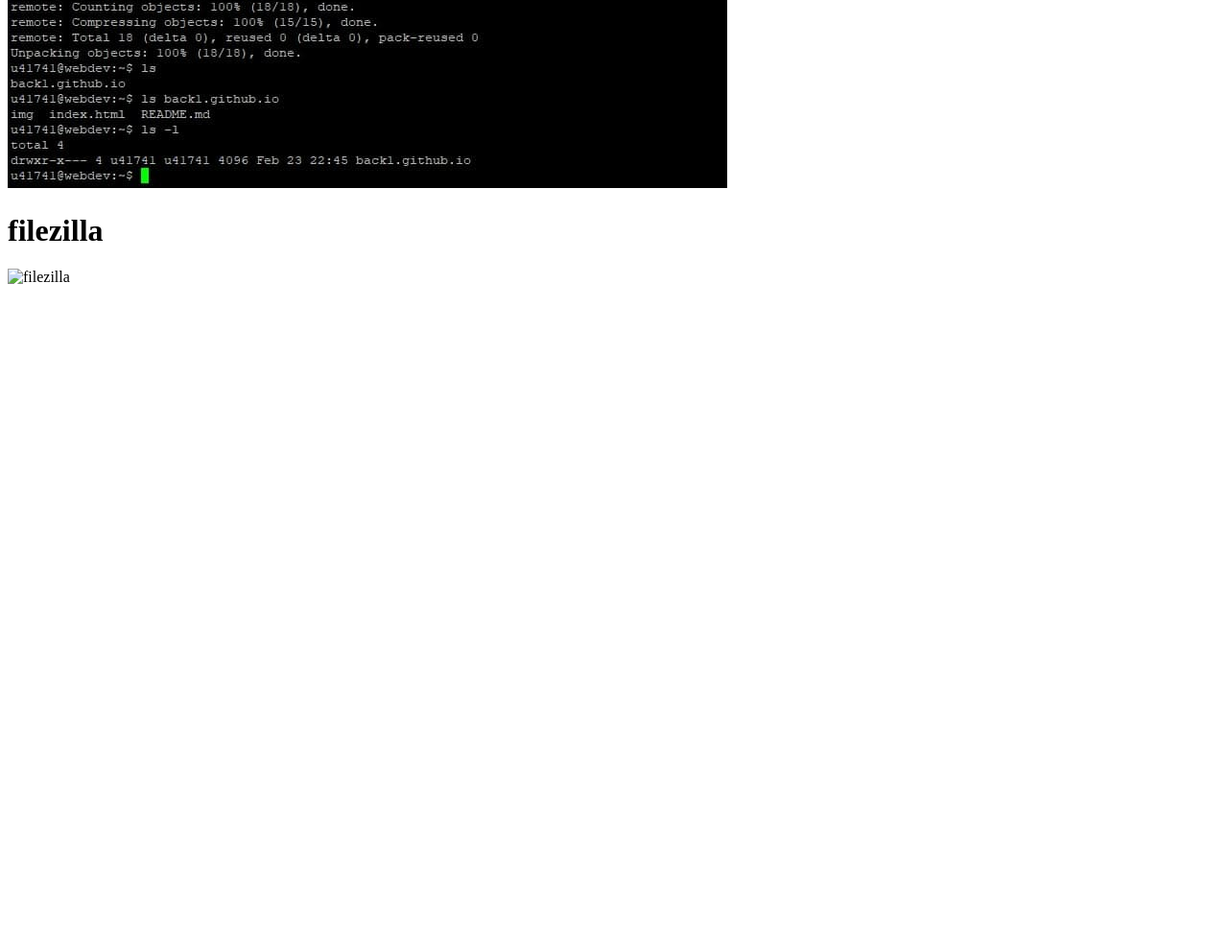
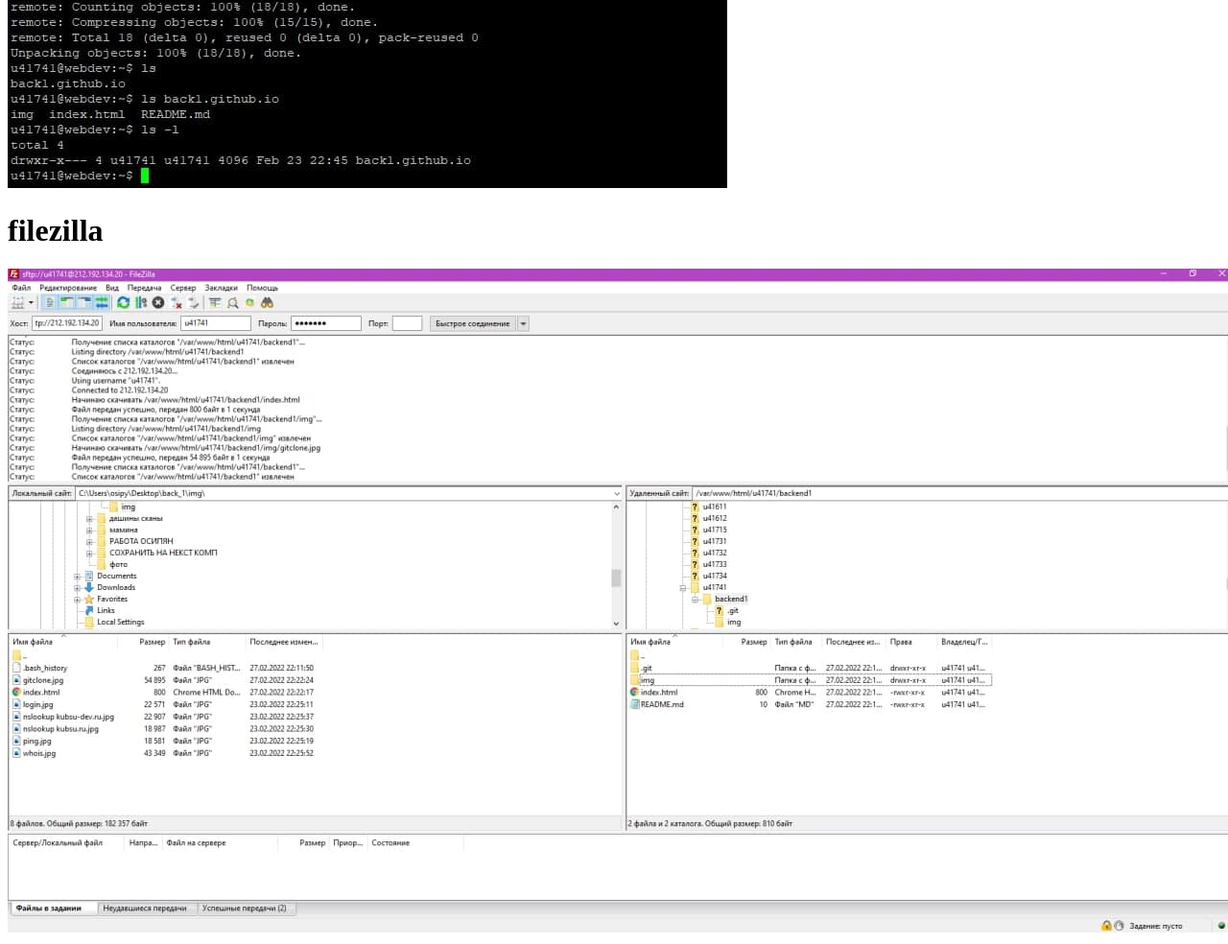
Before and after one commit to alenina1/backend1, a plain HTML site: page index.html in a window 1280 px wide. Shown: the part 2754-3738 px from the top of the page at 96% size. Before the commit the page ends 3060 px from the top, so only its background shows below. Drawn offline with Linux system fonts and the light colour scheme.

Commit message:
Update index.html

```diff
--- a/index.html
+++ b/index.html
@@ -21,6 +21,6 @@
   <h1>gitclone</h1>
   <img src="img/gitclone.jpg" alt="gitclone">
   <h1>filezilla</h1>
-  <img src="" alt="filezilla">
+  <img src="img/filezila.jpg" alt="filezilla">
 </body>
 </html>
```
